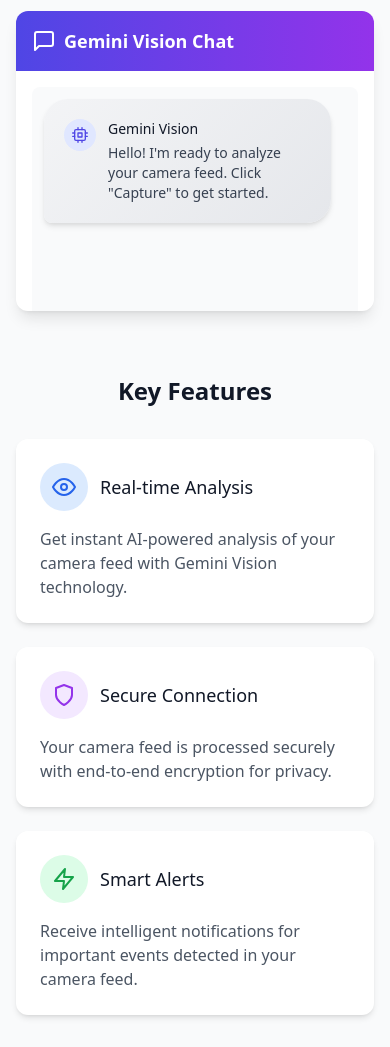
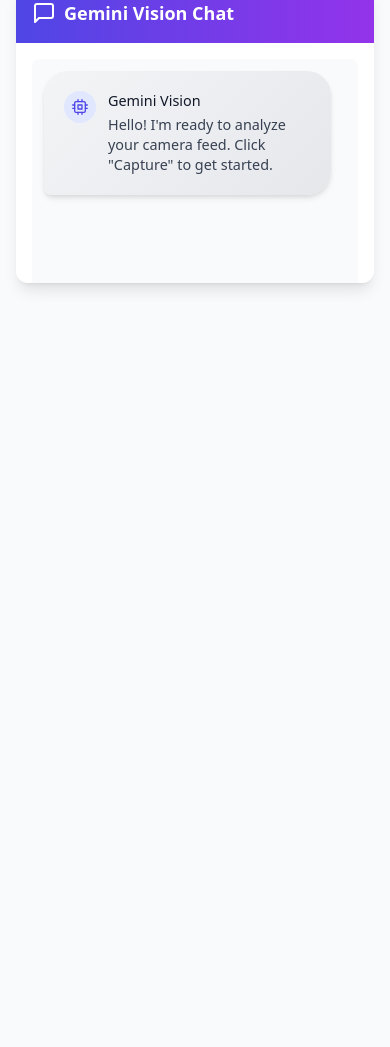
Before and after one commit to Guna-Asher/Cheat-Code-Bot, a Flask app: page / in a window 390 px wide. Shown: the part 592-1639 px from the top of the page. After the commit the page ends 882 px from the top, so only its background shows below. Run offline with Flask 3, Linux system fonts and the light colour scheme; some libraries are stand-ins or nearby versions.

Commit message:
Update index.html

```diff
--- a/templates/index.html
+++ b/templates/index.html
@@ -2,7 +2,7 @@
 <html lang="en">
 <head>
   <meta charset="UTF-8">
-  <meta name="viewport" content="width=device-width, initial-scale=1.0">
+  <meta name="viewport" content="width=device-width, initial-scale=1.0, orientation=landscape">
   <title>IP Camera + Gemini Vision</title>
   <script src="https://cdn.tailwindcss.com"></script>
   <link href="https://unpkg.com/aos@2.3.1/dist/aos.css" rel="stylesheet">
@@ -83,6 +83,50 @@
       }
       .camera-feed {
         max-height: 250px;
+      }
+    }
+    /* Portrait orientation adjustments */
+    @media (orientation: portrait) and (max-width: 640px) {
+      .grid.grid-cols-1.lg\\:grid-cols-2 {
+        grid-template-columns: 1fr;
+        height: auto !important;
+      }
+      #chat-box {
+        height: 250px !important;
+      }
+      .camera-feed {
+        max-height: 200px;
+      }
+      .mt-16 {
+        margin-top: 1rem;
+      }
+      .features-section {
+        display: none;
+      }
+      .floating {
+        animation: none;
+      }
+      h1 {
+        font-size: 1.5rem !important;
+      }
+      p {
+        font-size: 0.9rem !important;
+      }
+    }
+    /* Landscape orientation for mobile */
+    @media (orientation: landscape) and (max-width: 640px) {
+      .grid.grid-cols-1.lg\\:grid-cols-2 {
+        grid-template-columns: 1fr 1fr;
+        height: 60vh !important;
+      }
+      #chat-box {
+        height: 200px !important;
+      }
+      .camera-feed {
+        max-height: 180px;
+      }
+      .features-section {
+        display: none;
       }
     }
   </style>
@@ -171,7 +215,7 @@
     </div>
 
     <!-- Features section -->
-    <div class="mt-16" data-aos="fade-up">
+    <div class="mt-16 features-section" data-aos="fade-up">
       <h2 class="text-2xl font-bold text-center text-gray-900 mb-8">Key Features</h2>
       <div class="grid grid-cols-1 md:grid-cols-3 gap-6">
         <div class="bg-white p-6 rounded-xl shadow-md hover:shadow-lg transition-shadow">
```
